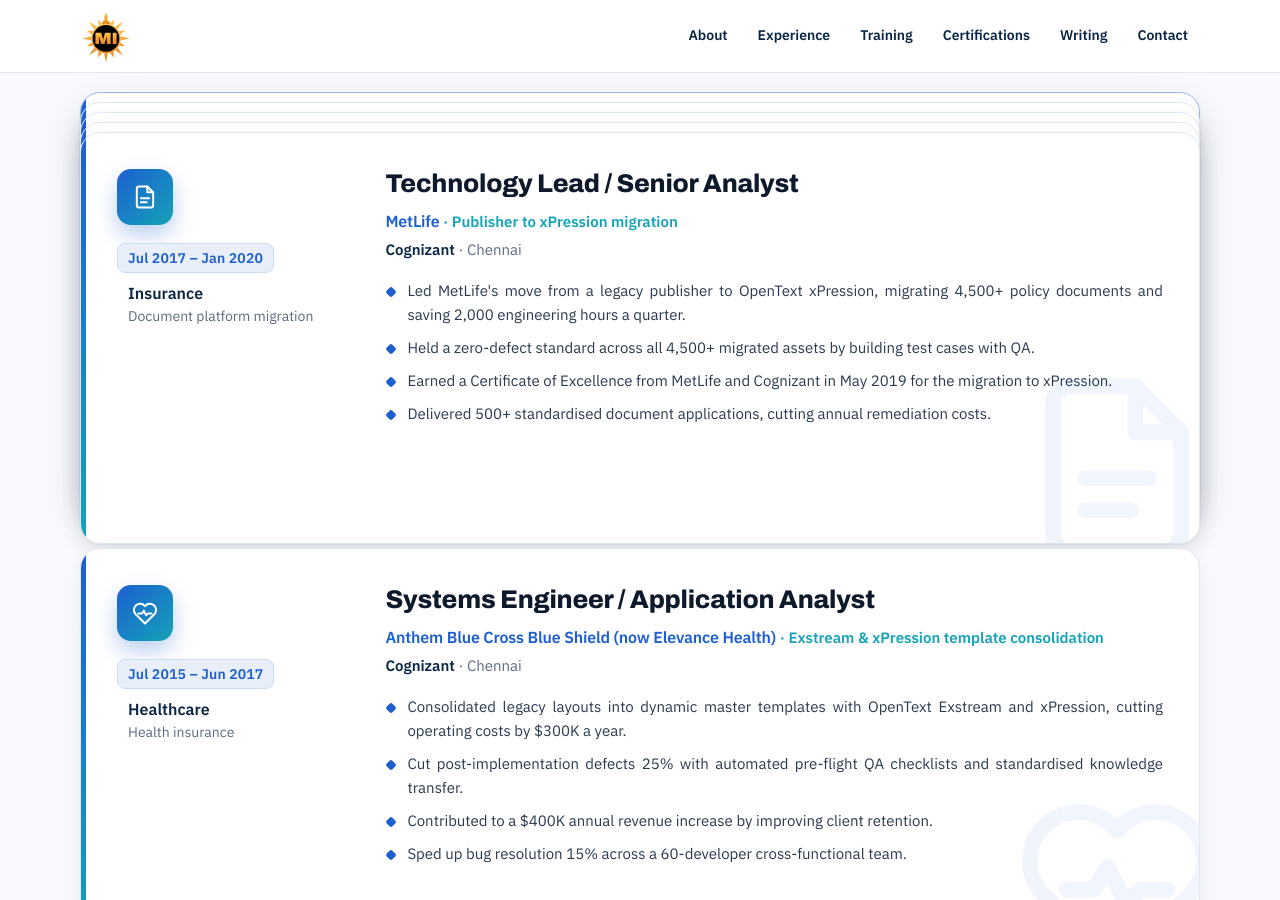
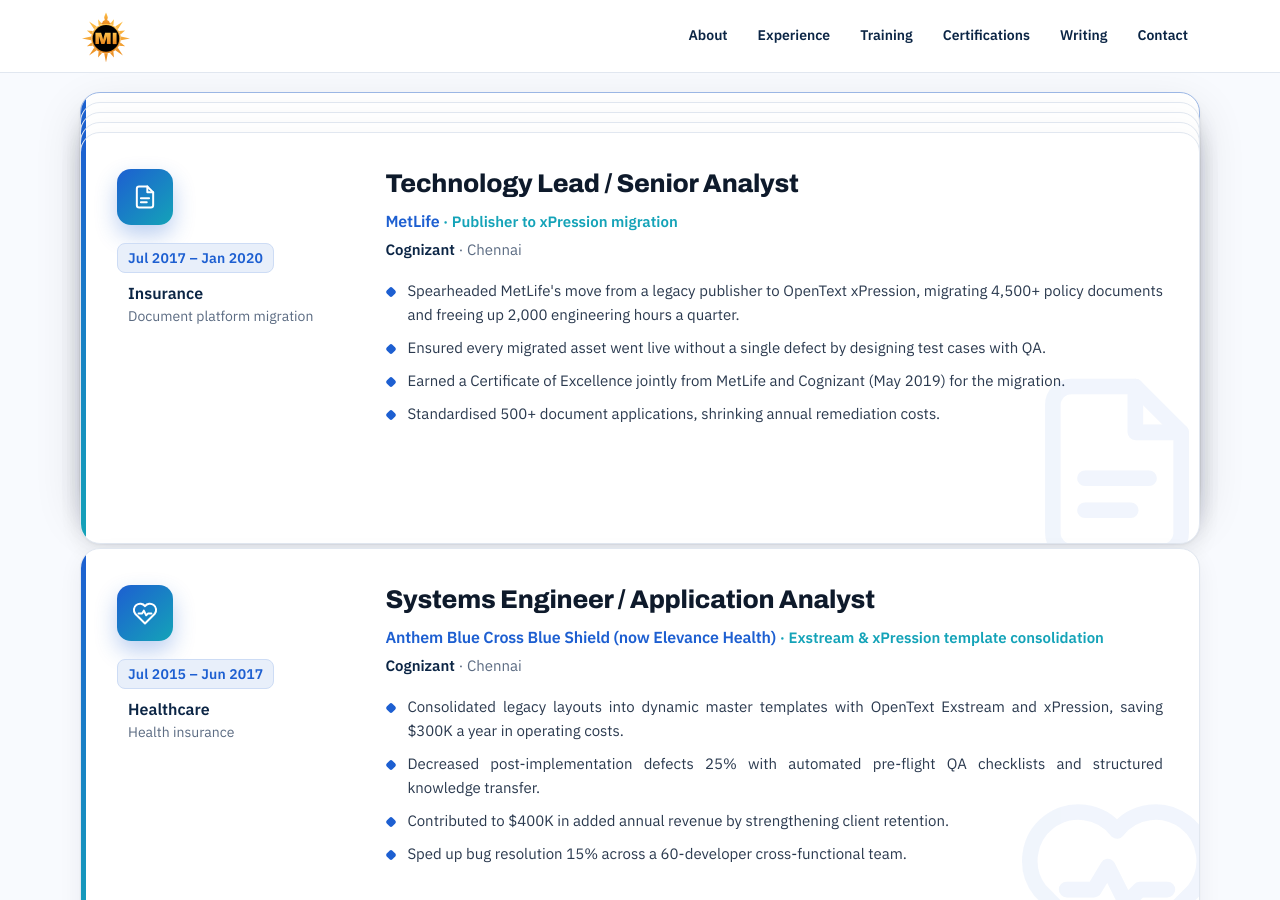
Before and after one commit to Madhan-I/Madhan-I.github.io, a Jekyll site: the page built from index.html, in a window 1280 px wide and 900 px high, scrolled down 3743 px. Built offline with Jekyll 4.4.1, drawn with Linux system fonts in a browser that asks for light colours; some of the changed text lies outside the part shown.

Commit message:
MetLife, Anthem, Walmart: unique verbs, less repetition
Co-Authored-By: Claude Opus 5.5 <noreply@anthropic.com>
Claude-Session: https://claude.ai/code/session_01MFRrTt7LBDdX57m85KHNGp

```diff
--- a/_data/profile.yml
+++ b/_data/profile.yml
@@ -149,10 +149,10 @@ experience:
     detail: Chennai
     project: "Publisher to xPression migration"
     points:
-      - "Led MetLife's move from a legacy publisher to OpenText xPression, migrating 4,500+ policy documents and saving 2,000 engineering hours a quarter."
-      - "Held a zero-defect standard across all 4,500+ migrated assets by building test cases with QA."
-      - "Earned a Certificate of Excellence from MetLife and Cognizant in May 2019 for the migration to xPression."
-      - "Delivered 500+ standardised document applications, cutting annual remediation costs."
+      - "Spearheaded MetLife's move from a legacy publisher to OpenText xPression, migrating 4,500+ policy documents and freeing up 2,000 engineering hours a quarter."
+      - "Ensured every migrated asset went live without a single defect by designing test cases with QA."
+      - "Earned a Certificate of Excellence jointly from MetLife and Cognizant (May 2019) for the migration."
+      - "Standardised 500+ document applications, shrinking annual remediation costs."
   - dates: Jul 2015 – Jun 2017
     title: Systems Engineer / Application Analyst
     sector: "Healthcare · Health insurance"
@@ -162,9 +162,9 @@ experience:
     detail: Chennai
     project: "Exstream & xPression template consolidation"
     points:
-      - "Consolidated legacy layouts into dynamic master templates with OpenText Exstream and xPression, cutting operating costs by $300K a year."
-      - "Cut post-implementation defects 25% with automated pre-flight QA checklists and standardised knowledge transfer."
-      - "Contributed to a $400K annual revenue increase by improving client retention."
+      - "Consolidated legacy layouts into dynamic master templates with OpenText Exstream and xPression, saving $300K a year in operating costs."
+      - "Decreased post-implementation defects 25% with automated pre-flight QA checklists and structured knowledge transfer."
+      - "Contributed to $400K in added annual revenue by strengthening client retention."
       - "Sped up bug resolution 15% across a 60-developer cross-functional team."
   - dates: Jul 2014 – Jun 2015
     title: Production Support Engineer / Systems Analyst Trainee
@@ -175,10 +175,10 @@ experience:
     detail: Chennai
     project: "Item File & Order Management System"
     points:
-      - "Led the resolution of 50+ critical P1/P2 outages and 120 high-priority incidents, beating SLA targets through peak retail periods."
-      - "Automated competitive (\"Comp\") reporting in the Order Management System, cutting manual effort 30% and saving 25 hours a week."
-      - "Automated the previously manual supplier inventory and sales reports (SVIST) with the DBA team, producing them 3× faster and cutting production maintenance costs 17% in five months."
-      - "Reduced Walmart Item File incident resolution time 20% in six months, improving production stability and data consistency."
+      - "Resolved 50+ critical P1/P2 outages and 120 high-priority incidents, beating SLA targets through peak retail periods."
+      - "Automated competitive (\"Comp\") reporting in the Order Management System, saving 25 hours of manual work a week (30% less effort)."
+      - "Replaced manual supplier inventory and sales reports (SVIST) with automated ones built with the DBA team, producing them 3× faster and cutting production maintenance costs 17% in five months."
+      - "Accelerated Walmart Item File incident resolution 20% in six months, strengthening production stability and data consistency."
   - dates: Jan 2014 – May 2014
     title: Senior Customer Care Representative
     sector: "Healthcare · Revenue cycle & claims"
```
